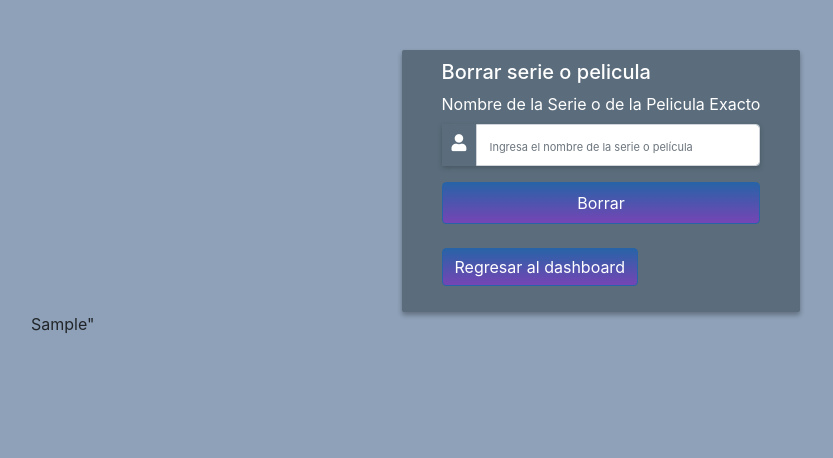
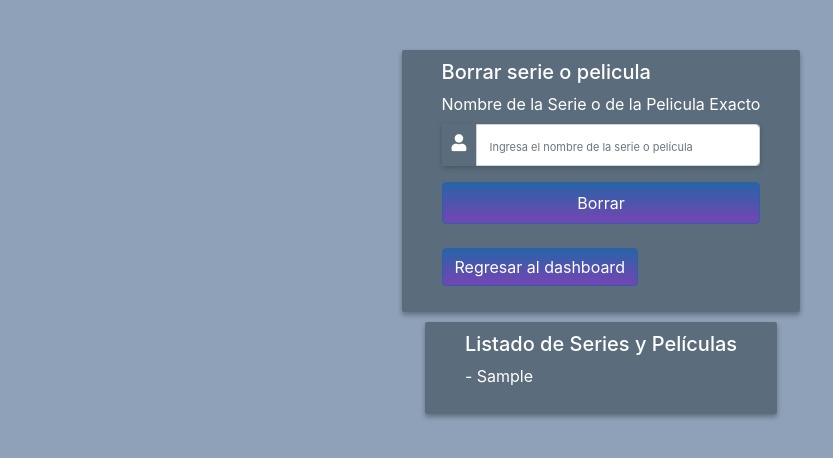
Before and after one commit to MarianoReyes/Proyecto2Bases_CopiaNetflix, a Flask app: page /borrar_pos in a window 1280 px wide. Shown: the top 458 px of the page, without its empty margins (39-872 px from the left). Run offline with Flask 2, Linux system fonts and the light colour scheme; a database or web service that is not in the repository returns one stand-in record (values such as "Sample title"); some libraries are stand-ins or nearby versions.

Commit message:
estilo bonito a borrar series

```diff
--- a/templates/borrar_pos.html
+++ b/templates/borrar_pos.html
@@ -50,11 +50,14 @@
             </form>
         </div>
     </div>
-    <div class="row">
+    <div class="row" style="margin-top: 10px;">
+        <div class="main-login main-center">
+            <h5>Listado de Series y Películas</h5>
             {% for serie_pelicula in series_peliculas %}
-        <p>{{serie_pelicula['serie_pelicula'] }}"</p>
+            <p>- {{serie_pelicula['serie_pelicula'] }}</p>
+            {% endfor %}
+        </div>
 
-        {% endfor %}
     </div>
   </div>
  <script src="https://maxcdn.bootstrapcdn.com/bootstrap/4.1.1/js/bootstrap.min.js"></script>
```
Lines whose indentation alone changed are shown as unchanged.
